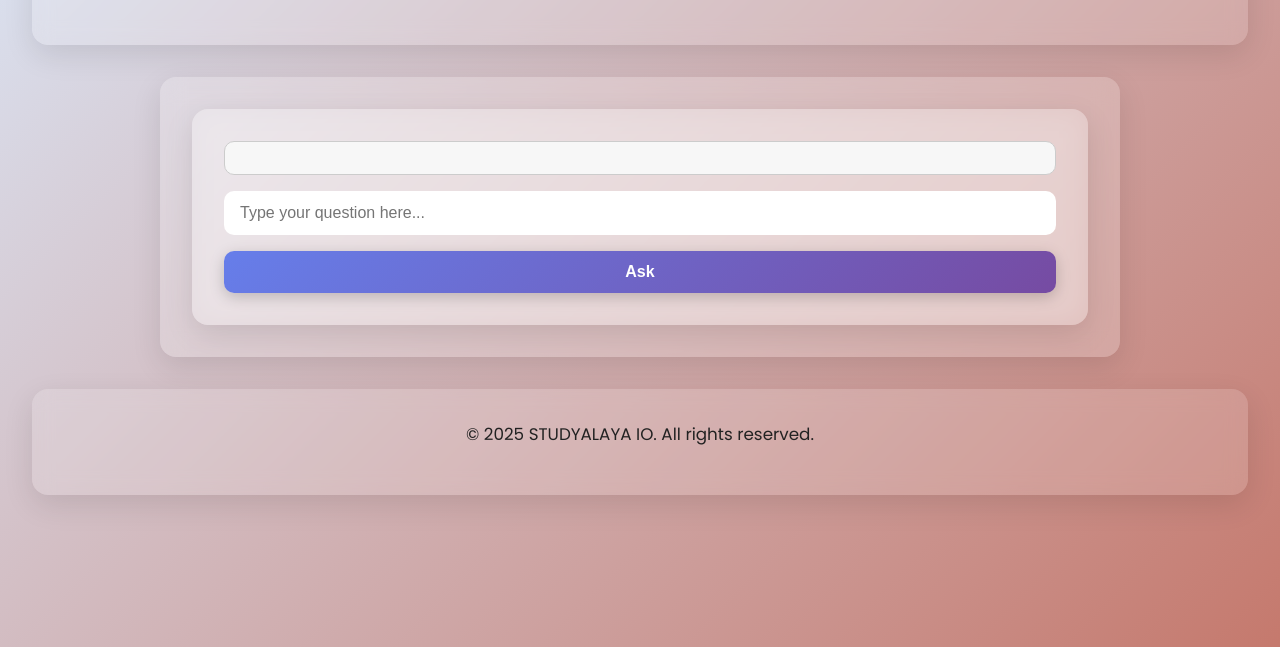
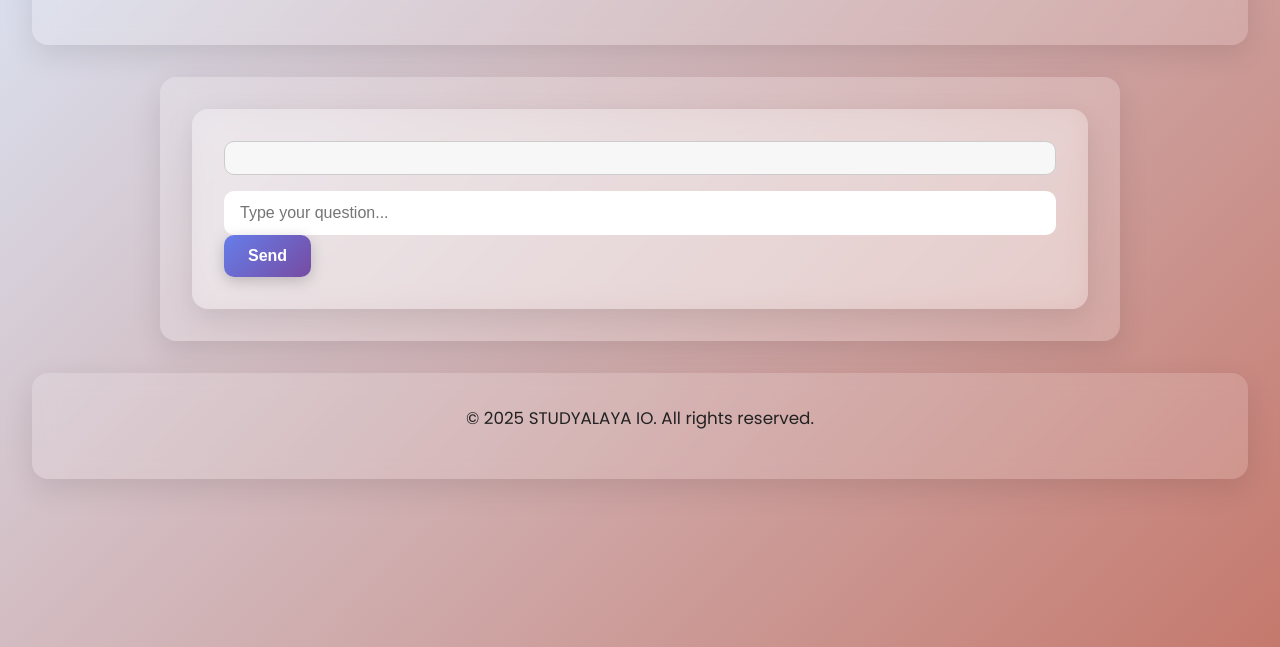
Before and after one commit to Ishan262/studyalaya.github.io, a website: page ai.html in a window 1280 px wide. Shown: the part 153-800 px from the top of the page. Drawn offline with Linux system fonts and the light colour scheme.

Commit message:
Update ai.html

```diff
--- a/ai.html
+++ b/ai.html
@@ -10,6 +10,7 @@
     <button class="theme-toggle" onclick="document.body.classList.toggle('dark-mode')">
         Toggle Theme
     </button>
+
     <header>
         <h1>STUDYALAYA IO – AI Assistant</h1>
         <p>Ask your doubts. Get instant answers.</p>
@@ -19,8 +20,10 @@
         <section>
             <div class="chatbox">
                 <div id="chat-log" class="chat-log"></div>
-                <input type="text" id="user-input" placeholder="Type your question here..." />
-                <button onclick="handleChat()">Ask</button>
+                <div class="chat-input">
+                    <input type="text" id="user-input" placeholder="Type your question..." />
+                    <button onclick="handleChat()">Send</button>
+                </div>
             </div>
         </section>
     </main>
@@ -37,17 +40,22 @@
 
             if (!question) return;
 
+            // Display user message
             const userMsg = document.createElement('div');
             userMsg.className = 'chat-message user';
             userMsg.textContent = question;
             chatLog.appendChild(userMsg);
 
+            // Clear input field
             input.value = '';
 
+            // Display bot thinking message
             const botMsg = document.createElement('div');
             botMsg.className = 'chat-message bot';
             botMsg.textContent = 'Thinking...';
             chatLog.appendChild(botMsg);
+
+            chatLog.scrollTop = chatLog.scrollHeight; // Scroll to the bottom
 
             try {
                 const response = await fetch('https://1b5e94ce-6773-446a-96d6-3c50f6efb9c1-00-2mmj12s1ucuol.sisko.replit.dev/', {
@@ -57,13 +65,13 @@
                 });
 
                 const data = await response.json();
-                botMsg.textContent = data.reply;
+                botMsg.textContent = data.reply; // Display bot response
             } catch (error) {
                 console.error('Chat error:', error);
                 botMsg.textContent = 'Error: Unable to connect to the AI tutor right now.';
             }
 
-            chatLog.scrollTop = chatLog.scrollHeight;
+            chatLog.scrollTop = chatLog.scrollHeight; // Scroll to the bottom
         }
     </script>
 </body>
```
